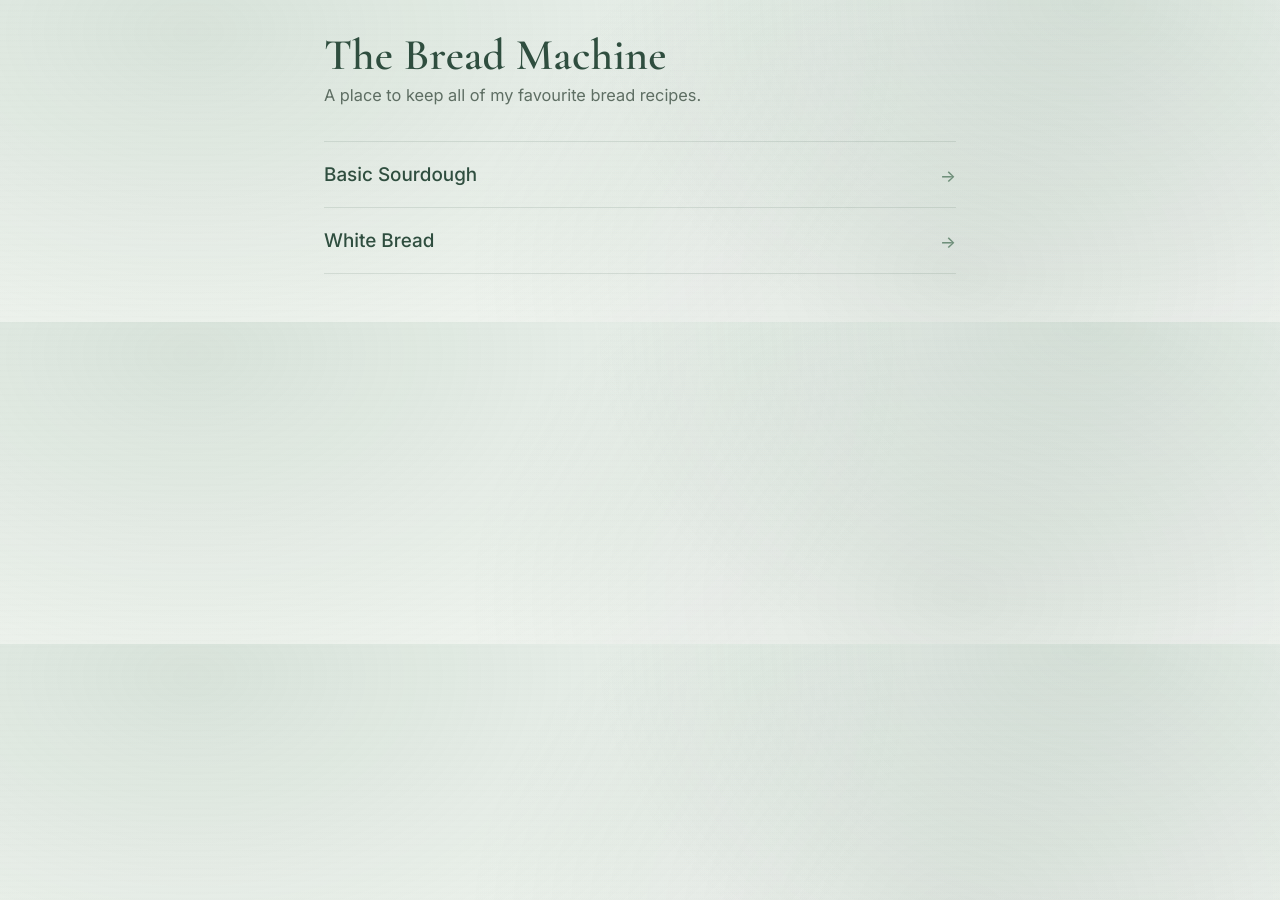
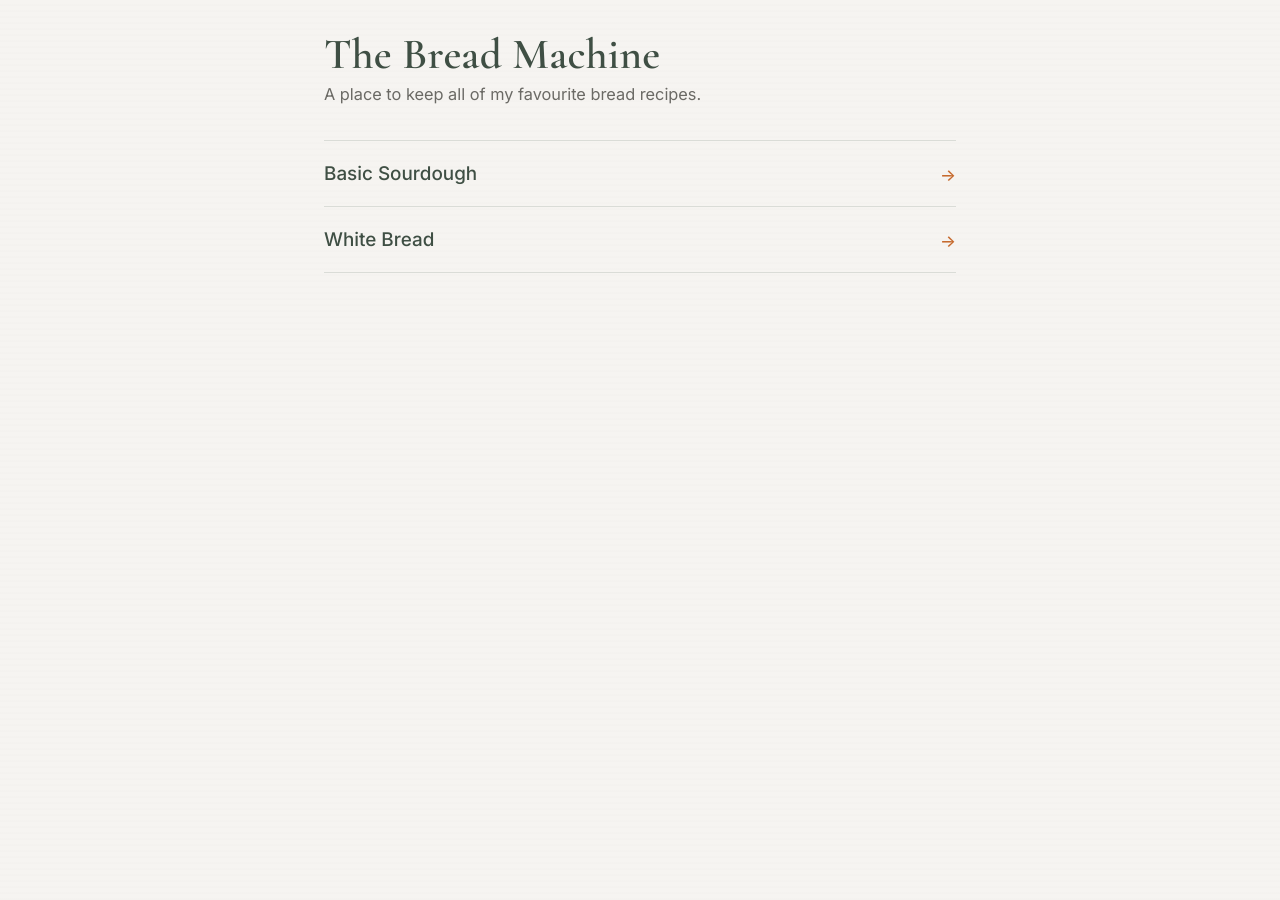
Before and after one commit to laccces/the-bread-machine, a Jekyll site: the page built from index.html, in a window 1280 px wide. Built offline with Jekyll 4.4.1, drawn with Linux system fonts in a browser that asks for light colours.

Commit message:
change of colour

```diff
--- a/assets/css/styles.css
+++ b/assets/css/styles.css
@@ -1,22 +1,19 @@
 :root{
-  /* Light forest palette */
-  --bg0: #F4F7F3;
-  --bg1: #EEF4EF;
-  --ink: #1E2A23;
-  --muted: #5E6E63;
+  --bg: #F6F4F1;
+  --ink: #2A2A27;
+  --muted: #6B6A65;
 
-  --pine: #2F4E3F;
-  --sage: #6F8F7A;
-  --moss: #88A58F;
+  --forest: #3F4F44;
+  --moss: #6A7A6D;
 
-  --lichen: #BFA58A; /* rare warm note */
-  --paper: rgba(255,255,255,.72);
-  --paper-strong: rgba(255,255,255,.86);
-  --stroke: rgba(47,78,63,.12);
+  --ember: #C66A2E;   /* burnt orange */
+  --clay: #D6B59A;
+
+  --paper: rgba(255,255,255,.78);
+  --stroke: rgba(63,79,68,.15);
 
   --radius: 18px;
-  --shadow: 0 18px 55px rgba(30,42,35,.10);
-  --shadow-soft: 0 10px 30px rgba(30,42,35,.08);
+  --shadow-soft: 0 14px 40px rgba(42,42,39,.10);
 
   --max: 42rem;
 }
@@ -29,32 +26,26 @@ body{
   color: var(--ink);
   font-family: Inter, system-ui, -apple-system, BlinkMacSystemFont, sans-serif;
   line-height: 1.65;
-
-  /* Misty forest background with subtle depth */
-  background:
-    radial-gradient(1200px 800px at 15% 10%, rgba(136,165,143,.22), transparent 60%),
-    radial-gradient(900px 700px at 85% 0%, rgba(111,143,122,.18), transparent 55%),
-    radial-gradient(900px 700px at 75% 85%, rgba(47,78,63,.10), transparent 55%),
-    linear-gradient(180deg, var(--bg1), var(--bg0));
+  background: var(--bg);
 }
 
-/* Gentle texture, no image assets */
+/* Paper texture */
 body::before{
   content:"";
   position: fixed;
   inset: 0;
   pointer-events: none;
-  opacity: .22;
+  opacity: .25;
   background:
     repeating-linear-gradient(0deg,
-      rgba(30,42,35,.035) 0px,
-      rgba(30,42,35,.035) 1px,
+      rgba(42,42,39,.035) 0px,
+      rgba(42,42,39,.035) 1px,
       transparent 2px,
       transparent 6px);
   mix-blend-mode: multiply;
 }
 
-/* Layout container */
+/* Layout */
 main{
   max-width: var(--max);
   margin: 0 auto;
@@ -64,13 +55,13 @@ main{
 /* Typography */
 h1, h2, h3{
   font-family: "Cormorant Garamond", Georgia, serif;
-  color: var(--pine);
+  color: var(--forest);
   letter-spacing: .2px;
 }
 
 h1{
   margin: .25rem 0 .25rem;
-  font-size: clamp(2.05rem, 5.2vw, 2.75rem);
+  font-size: clamp(2.05rem, 5.2vw, 2.7rem);
   font-weight: 600;
   line-height: 1.05;
 }
@@ -83,14 +74,12 @@ h1{
 
 /* Links */
 a{
-  color: var(--pine);
+  color: var(--forest);
   text-decoration: none;
 }
-a:active{
-  opacity: .85;
-}
+a:active{ opacity: .85; }
 
-/* Index list: editorial, not cards */
+/* Index list */
 .recipe-list{
   list-style: none;
   padding: 0;
@@ -99,11 +88,11 @@ a:active{
 
 .recipe-list li{
   padding: 1.05rem 0;
-  border-bottom: 1px solid rgba(47,78,63,.12);
+  border-bottom: 1px solid var(--stroke);
 }
 
 .recipe-list li:first-child{
-  border-top: 1px solid rgba(47,78,63,.12);
+  border-top: 1px solid var(--stroke);
 }
 
 .recipe-list a{
@@ -117,20 +106,15 @@ a:active{
 
 .recipe-list a::after{
   content: "→";
-  color: var(--sage);
+  color: var(--ember);
   font-size: 1.05rem;
   transform: translateY(1px);
 }
 
-/* Soft hover where supported */
+/* Hover (where supported) */
 @media (hover:hover){
   .recipe-list a:hover{
-    color: var(--sage);
-  }
-  .recipe-list a:hover::after{
-    color: var(--moss);
-    transform: translate(2px, 1px);
-    transition: transform .18s ease, color .18s ease;
+    color: var(--ember);
   }
 }
 
@@ -139,14 +123,11 @@ a:active{
   margin: .25rem 0 1.25rem;
 }
 .back a{
-  display: inline-flex;
-  align-items: center;
-  gap: .4rem;
-  color: var(--sage);
+  color: var(--ember);
   font-size: .95rem;
 }
 
-/* Recipe article surface */
+/* Recipe surface */
 .recipe{
   margin-top: .75rem;
   padding: 1.2rem 1.15rem 1.35rem;
@@ -154,12 +135,9 @@ a:active{
   background: var(--paper);
   border: 1px solid var(--stroke);
   box-shadow: var(--shadow-soft);
-  backdrop-filter: blur(8px);
 }
 
-.recipe h1{
-  margin-top: 0;
-}
+.recipe h1{ margin-top: 0; }
 
 /* Content rhythm */
 .recipe p,
@@ -174,14 +152,6 @@ a:active{
   font-weight: 600;
 }
 
-.recipe h3{
-  margin: 1.05rem 0 .25rem;
-  font-size: 1.18rem;
-  font-weight: 600;
-  color: var(--pine);
-}
-
-/* Lists */
 .recipe ul,
 .recipe ol{
   padding-left: 1.15rem;
@@ -191,16 +161,16 @@ a:active{
   margin: .35rem 0;
 }
 
-/* Subtle callout style (optional use: blockquote) */
+/* Optional callout */
 .recipe blockquote{
   margin: 1.1rem 0;
   padding: .85rem 1rem;
-  border-left: 3px solid rgba(111,143,122,.55);
-  background: rgba(255,255,255,.55);
+  border-left: 3px solid var(--ember);
+  background: rgba(255,255,255,.6);
   border-radius: 12px;
 }
 
-/* Small screens: keep it airy but tight */
+/* Small screens */
 @media (max-width: 380px){
   main{ padding: 1.5rem 1.05rem 2.5rem; }
   .recipe{ padding: 1.05rem 1rem 1.2rem; }
```
